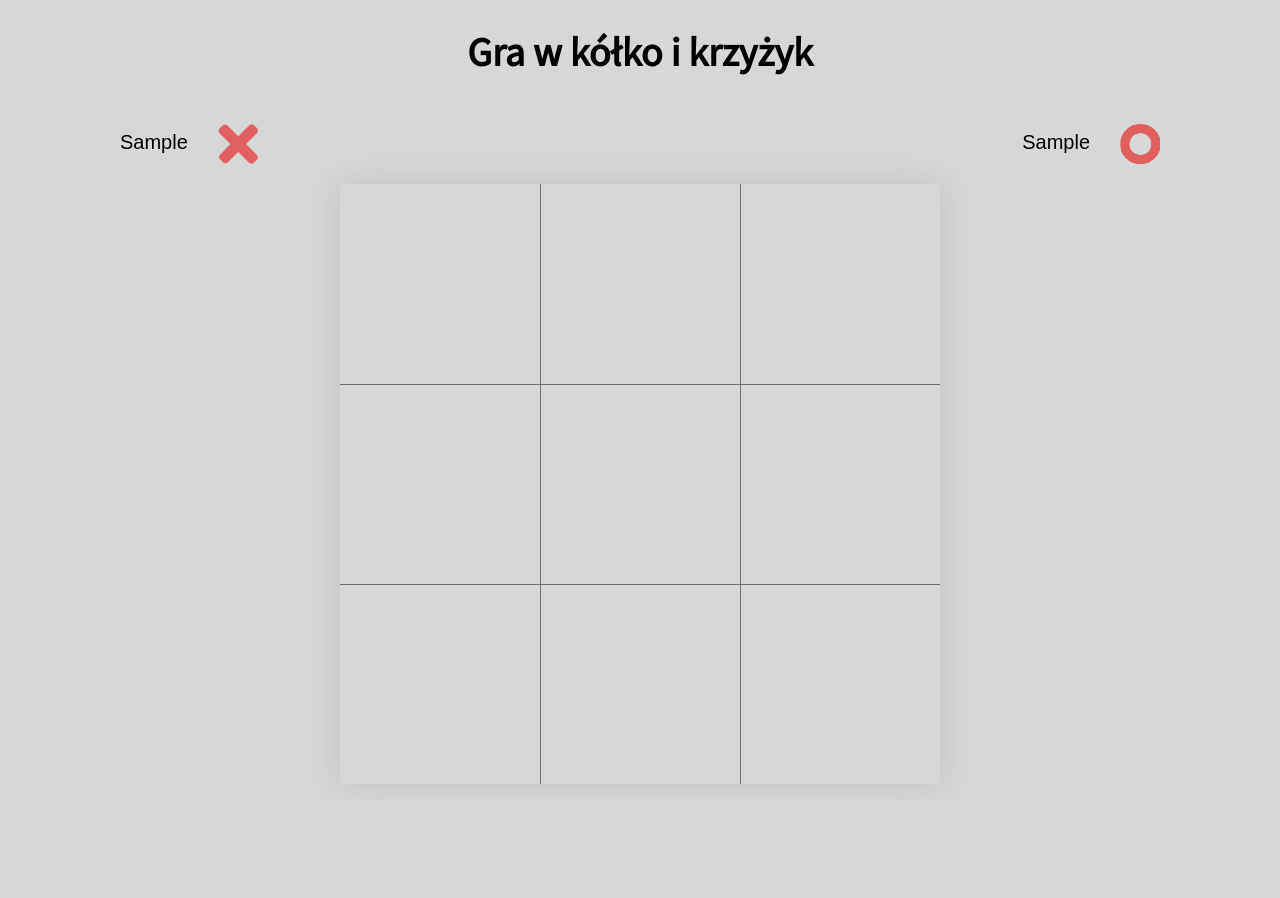
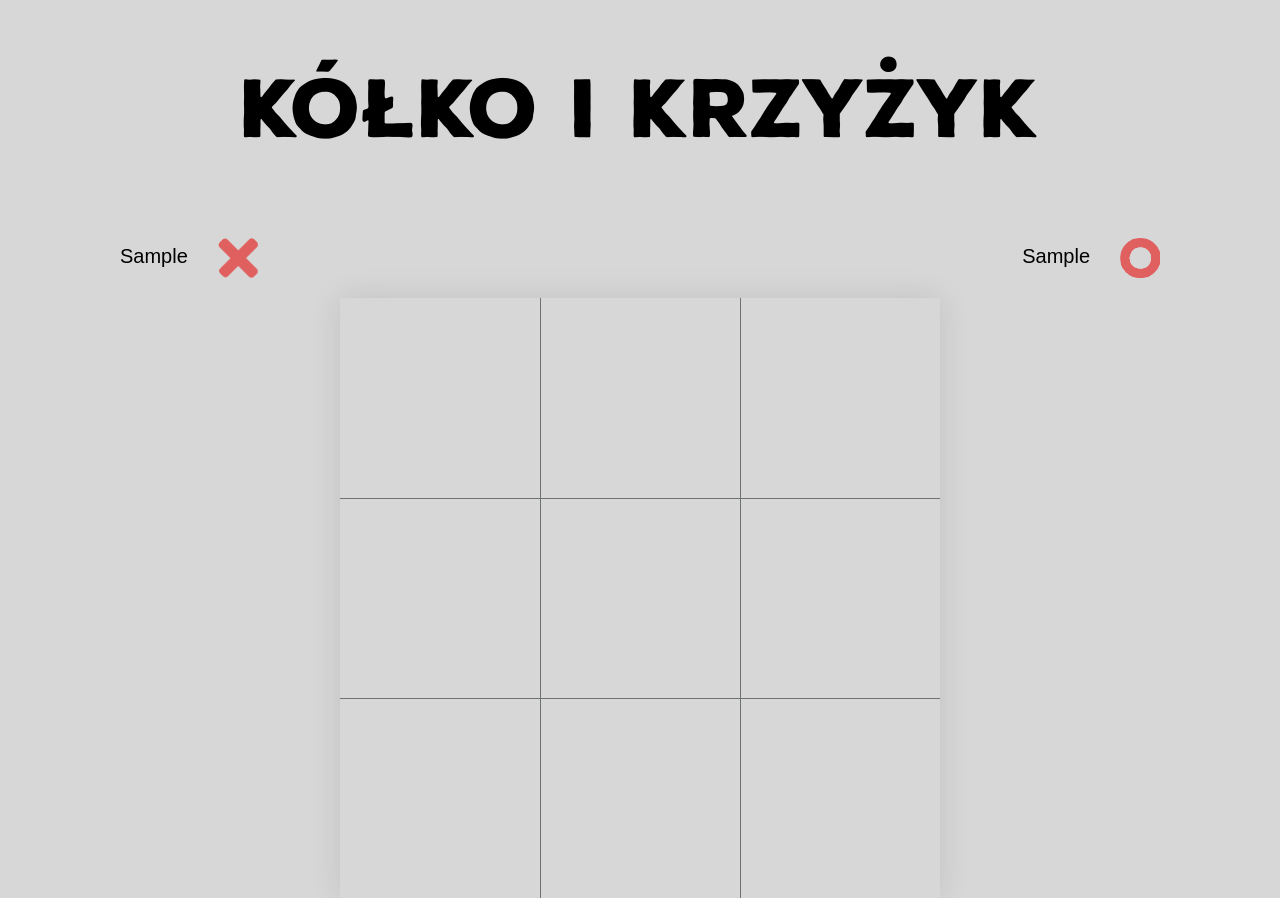
Before and after one commit to AgaBacior/TicTacToe, a plain HTML site: page index.html in a window 1280 px wide. Both pictures are taken after typing "Sample", "Sample" into the empty fields and a click on the button "GRAJ!". Before the commit the page ends 800 px from the top, so only its background shows below. Drawn offline with Linux system fonts and the light colour scheme; files whose address does not match are found by name.

Commit message:
Add Font

```diff
--- a/main.css
+++ b/css/main.css
@@ -1,3 +1,11 @@
+@font-face {
+    font-family: 'nexa_rust_sansblack';
+    src: url('../fonts/nexarustsans-black-webfont.woff2') format('woff2'),
+         url('../fonts/nexarustsans-black-webfont.woff') format('woff'),
+         url('../fonts/nexarustsans-black-webfont.ttf') format('truetype');
+    font-weight: normal;
+    font-style: normal;
+}
 * {
 	box-sizing: border-box;
 }
@@ -26,8 +34,8 @@ main {
 }
 h1 {
 	text-align: center;
-	font-family: 'Source Sans Pro', sans-serif;
-	font-size: 40px;
+	font-family: 'nexa_rust_sansblack', 'Arial', sans-serif;
+	font-size: 80px;
 	text-transform: none;
 }
 h2 {
--- a/index.html
+++ b/index.html
@@ -1,14 +1,13 @@
 <!doctype html>
-<html>
+<html lang="pl">
   <head>
     <title>Gra w kółko i krzyżyk</title>
     <meta charset="utf-8">
-    <link href='http://fonts.googleapis.com/css?family=Source+Sans+Pro&subset=latin,latin-ext' rel='stylesheet' type='text/css'>
-    <link rel="stylesheet" href="main.css">
+    <link rel="stylesheet" href="css/main.css">
   </head>
   <body>
     <main>
-      <h1>Gra w kółko i krzyżyk</h1>
+      <h1>Kółko i krzyżyk</h1>
       <section id="registeredForm">
         <form>
           <label for ="name1">Imie pierwszego gracza</label>
--- a/js/main.js
+++ b/js/main.js
@@ -63,14 +63,14 @@ $(function(){
 
 	var countNbCell = function() {
 
-		for (var i = 0, l = movePlayer.length; i<l; i++) {
+		for (var i = 0, l1 = movePlayer.length; i<l1; i++) {
 			var movePlayerDim2 = movePlayer[i];
 
-			for (var j = 0, l = movePlayerDim2.length; j<l; j++) {
+			for (var j = 0, l2 = movePlayerDim2.length; j<l2; j++) {
 				nbCell ++;
 			}
 		}
-	}
+	};
 	//
 	var initialization = function () {
 
@@ -91,7 +91,7 @@ $(function(){
 
 		context.strokeStyle ='#6E7171';
 		context.stroke();
-	}
+	};
 
 	//
 	var managePlay = function(e){
@@ -146,7 +146,7 @@ $(function(){
 		} else {
 			$('#alertBox').removeClass('hidden');
 		}
-	}
+	};
 
 	// add an image of 'x' or 'o ' depending on the player
 	var addImgMove = function(posX, posY, playerX){
@@ -165,7 +165,7 @@ $(function(){
 		}
 		// add an image
 		context.drawImage(playerImg, posCaseX, posCaseY);
-	}
+	};
 	//
 	var testWinner = function() {
 
@@ -200,7 +200,7 @@ $(function(){
 		}
 
 		return false;
-	}
+	};
 	var endMsg = function (winner) {
 
 		if (winner) {
```
Also changed, not shown: fonts/nexarustsans-black-webfont.ttf (added), fonts/nexarustsans-black-webfont.woff (added), fonts/nexarustsans-black-webfont.woff2 (added).
